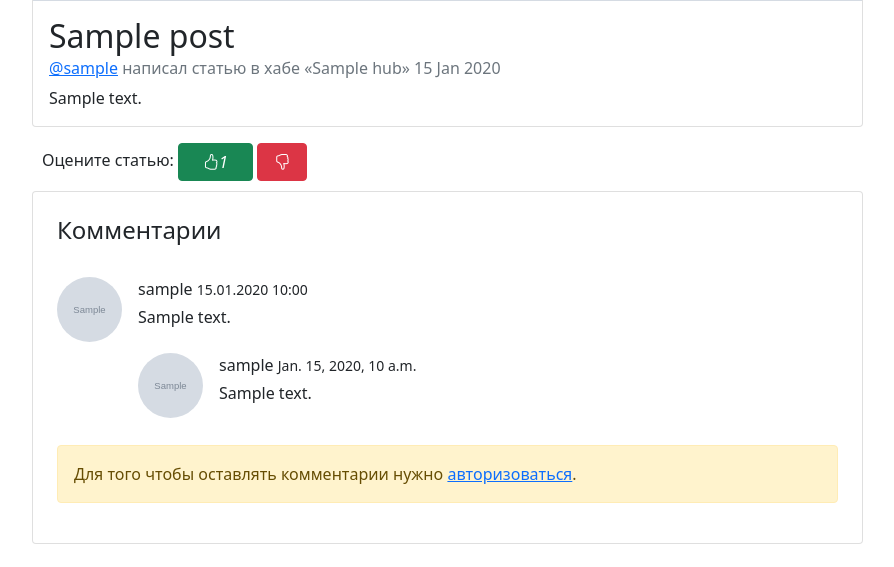
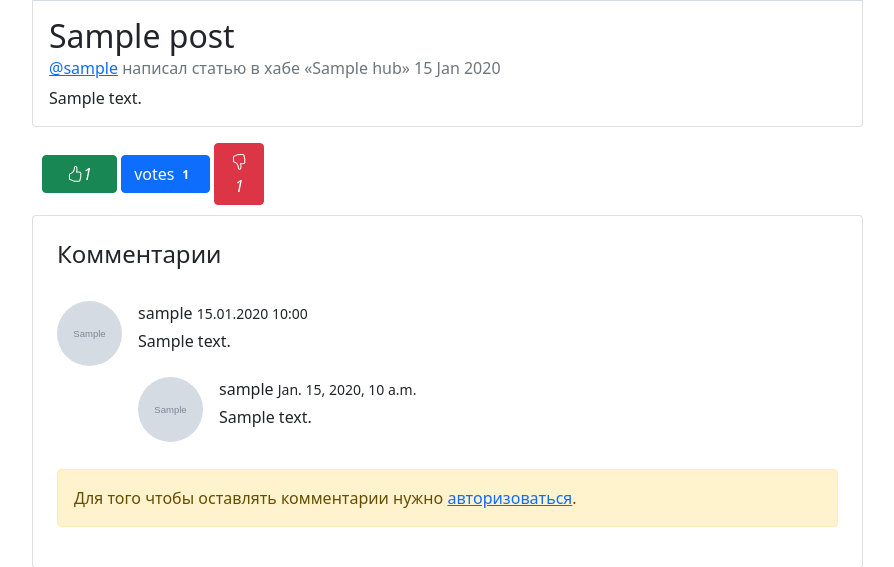
Before and after one commit to nsm23/GeekBrains-Orion-Scrum-Team, a Django app: template orion/templates/posts/index.html in a window 1280 px wide. Shown: the part 718-1285 px from the top of the page, without its empty margins (50-944 px from the left). Run offline with Django 3.2, Linux system fonts and the light colour scheme; the template is opened without the code that fills it: most values are stand-ins (such as "Sample title", 1, 10 or a date in 2020); grey boxes marked "Sample" are stand-in pictures; some libraries are stand-ins or nearby versions.

Commit message:
GOST-81 откорректировать форм лаков/дислаков

```diff
--- a/orion/static_files/js/app.js
+++ b/orion/static_files/js/app.js
@@ -149,14 +149,14 @@ validate_comment_text = function (elem) {
 
 tinyMCE.init({
     selector: '.tinymce',
-    theme : "silver",
+    theme: "silver",
     height: 500,
     menubar: false,
-    language : 'ru',
+    language: 'ru',
     plugins: [
-      'advlist autolink lists link image charmap print preview anchor',
-      'searchreplace visualblocks code fullscreen',
-      'insertdatetime media table paste code help wordcount'
+        'advlist autolink lists link image charmap print preview anchor',
+        'searchreplace visualblocks code fullscreen',
+        'insertdatetime media table paste code help wordcount'
     ],
     toolbar: 'undo redo | formatselect | bold italic backcolor | alignleft aligncenter alignright alignjustify | bullist numlist outdent indent | removeformat | help'
 });
@@ -167,13 +167,15 @@ function like() {
     const pk = like.data('id');
     const action = like.data('action');
     const dislike = like.next();
+
     $.ajax({
         url: "/" + type + "/" + pk + "/" + action + "/",
         type: 'POST',
         data: {'obj': pk, 'csrfmiddlewaretoken': Cookies.get('csrftoken')},
 
         success: function (json) {
-          $("#likes-total").text(JSON.parse(json).sum_rating)
+            $("#likes-total").text(json.sum_rating);
+
         }
 
     });
@@ -193,10 +195,9 @@ function dislike() {
         data: {'obj': pk, 'csrfmiddlewaretoken': Cookies.get('csrftoken')},
 
         success: function (json) {
-            $("#likes-total").text(JSON.parse(json).sum_rating)
+            $("#likes-total").text(json.sum_rating);
         }
     });
-
     return false;
 }
 
--- a/orion/templates/likes/likedislike.html
+++ b/orion/templates/likes/likedislike.html
@@ -1,13 +1,15 @@
 <div class="col-sm-8 like-panel">
-  Оцените статью:
+
     <button class="btn btn-success btn-like"
             data-id="{{ post.id }}"
             data-type="posts"
             data-action="like"
             title="like">
-    <i class="bi bi-hand-thumbs-up"
-       id="likes-total"
-    >{% if object.votes.count != 0 %}{{ likes_count }}{% endif %}</i>
+        <i class="bi bi-hand-thumbs-up" data-count="like">{{ like_obj.votes.likes.count }}</i>
+    </button>
+
+    <button class="btn btn-primary">
+        votes<span class="badge badge-light" id="like-total">{{ likes_count }}</span>
     </button>
 
     <button class="btn btn-danger  btn-dislike"
@@ -15,6 +17,6 @@
             data-type="posts"
             data-action="dislike"
             title="dislike">
-    <i class="bi bi-hand-thumbs-down"></i>
+        <i class="bi bi-hand-thumbs-down" data-count="dislike">{{ like_obj.votes.dislikes.count }}</i>
     </button>
 </div>
--- a/orion/templatetags/website_filters.py
+++ b/orion/templatetags/website_filters.py
@@ -1,5 +1,4 @@
 from django import template
-
 
 register = template.Library()
 
```
Also changed, not shown: orion/notifications/migrations/0002_notification_target_user_notification_user.py (added). Lines whose indentation alone changed are shown as unchanged.
